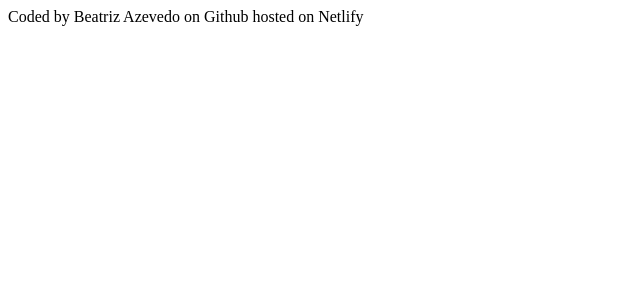
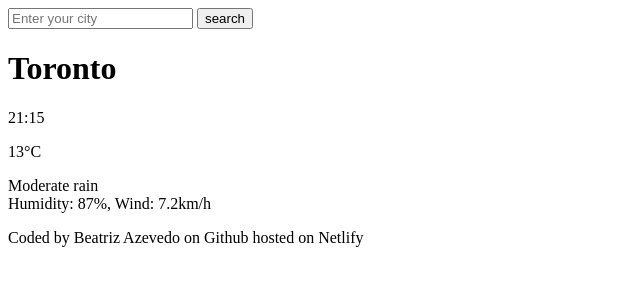
Before and after one commit to beatrizevedo/weather-v2, a plain HTML site: page index.html in a window 1280 px wide. Shown: the whole page, without its empty margins (0-640 px from the left). Drawn offline with Linux system fonts and the light colour scheme.

Commit message:
Update index.html file

```diff
--- a/index.html
+++ b/index.html
@@ -6,6 +6,21 @@
     <title>Weather App</title>
   </head>
   <body>
+    <header>
+      <form>
+        <input type="search" placeholder="Enter your city" required />
+        <input type="submit" value="search" />
+      </form>
+    </header>
+    <main>
+      <h1>Toronto</h1>
+      <p>21:15</p>
+      <p>13°C</p>
+      <p>
+        Moderate rain <br />
+        Humidity: 87%, Wind: 7.2km/h
+      </p>
+    </main>
     <footer>
       Coded by <a href="https://github.com/beatrizevedo"></a>Beatriz Azevedo
       <a href="https://github.com/beatrizevedo/weather-v2"></a>on Github
```
